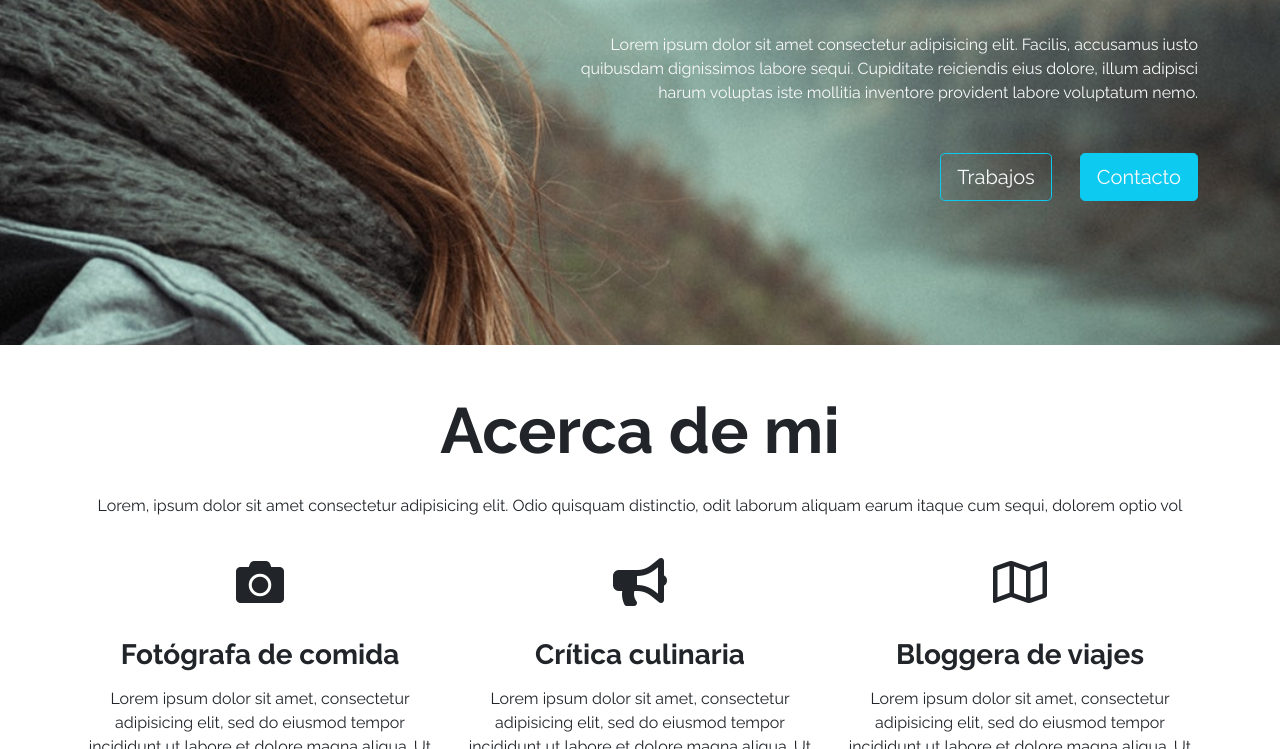
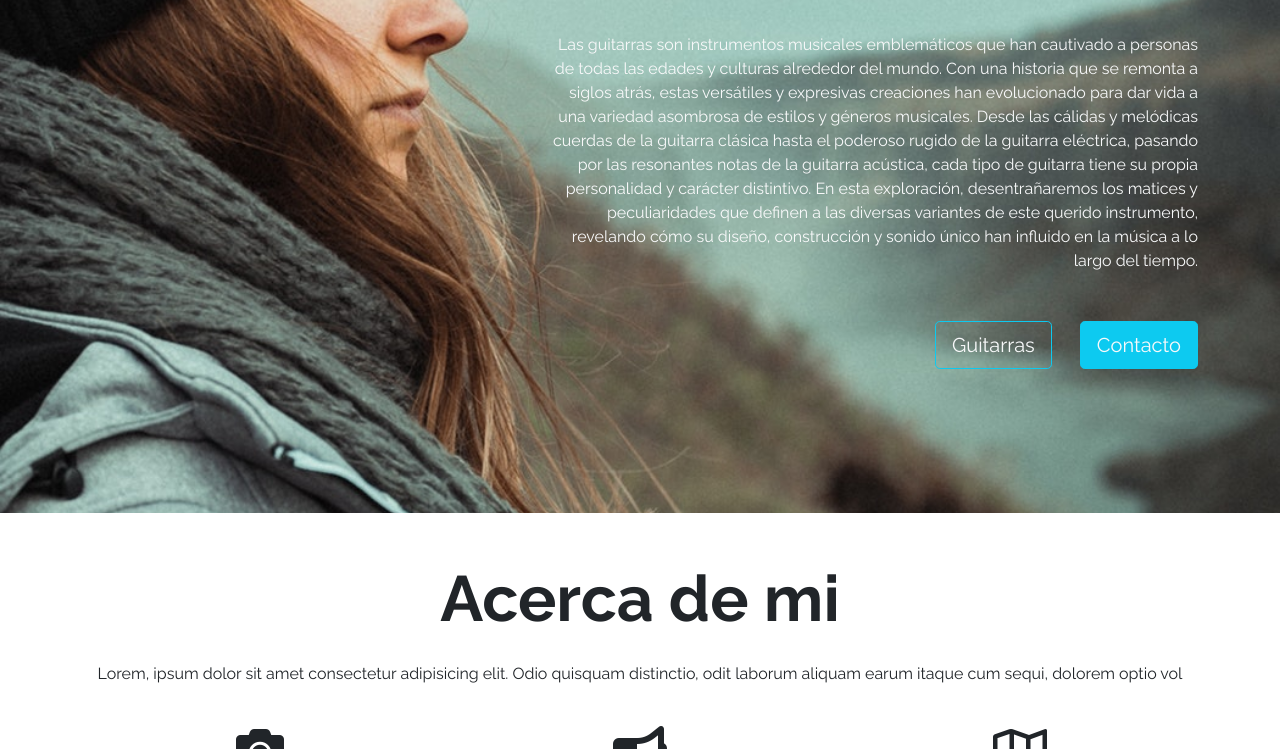
Before and after one commit to Crispole/Desafio5, a plain HTML site: page fwsd-github/index.html in a window 1280 px wide. Shown: the part 351-1100 px from the top of the page. Drawn offline with nearby package versions, Linux system fonts and the light colour scheme.

Commit message:
Cambio de título, tema e introducción

```diff
--- a/fwsd-github/index.html
+++ b/fwsd-github/index.html
@@ -49,15 +49,13 @@
         <div class="container">
             <div class="ms-auto col-12 col-md-7 ">
                 <h1 class="display-1 fw-bold my-5">
-                    Comidas del fin <br> del mundo
+                    Guitarras en <br> su mundo
                 </h1>
                 <p class="my-5">
-                    Lorem ipsum dolor sit amet consectetur adipisicing elit. Facilis, accusamus iusto quibusdam
-                    dignissimos labore sequi. Cupiditate reiciendis eius dolore, illum adipisci harum voluptas iste
-                    mollitia inventore provident labore voluptatum nemo.
+                    Las guitarras son instrumentos musicales emblemáticos que han cautivado a personas de todas las edades y culturas alrededor del mundo. Con una historia que se remonta a siglos atrás, estas versátiles y expresivas creaciones han evolucionado para dar vida a una variedad asombrosa de estilos y géneros musicales. Desde las cálidas y melódicas cuerdas de la guitarra clásica hasta el poderoso rugido de la guitarra eléctrica, pasando por las resonantes notas de la guitarra acústica, cada tipo de guitarra tiene su propia personalidad y carácter distintivo. En esta exploración, desentrañaremos los matices y peculiaridades que definen a las diversas variantes de este querido instrumento, revelando cómo su diseño, construcción y sonido único han influido en la música a lo largo del tiempo.
                 </p>
                 <div class="mb-5 pb-5">
-                    <button class="btn btn-lg btn-outline-info text-light me-4">Trabajos</button>
+                    <button class="btn btn-lg btn-outline-info text-light me-4">Guitarras</button>
                     <button class="btn btn-lg btn-info text-light">Contacto</button>
                 </div>
             </div>
```
